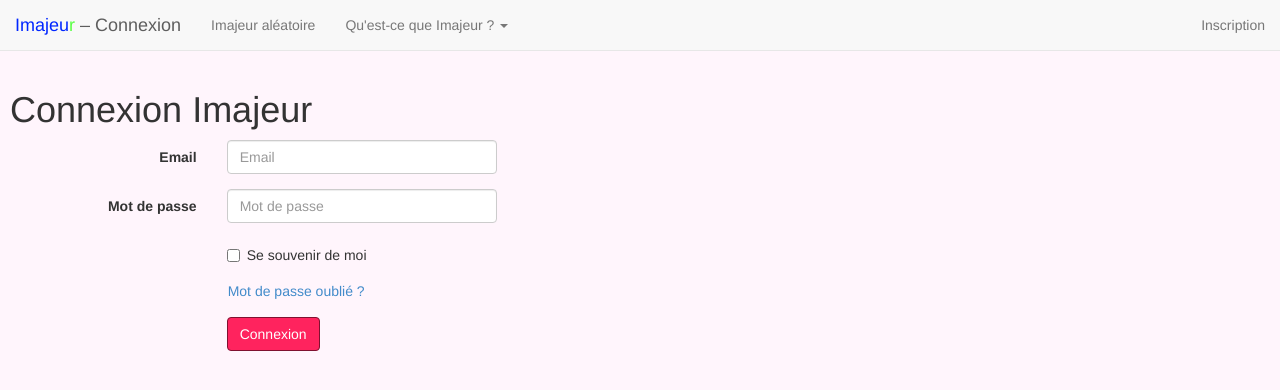
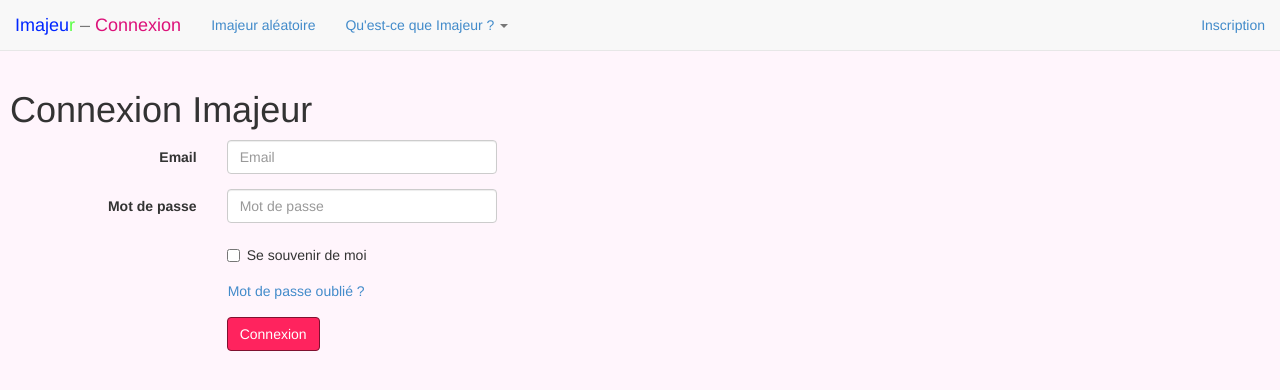
Before and after one commit to nmussy/imajeur, a PHP site: page /connexion/index.html in a window 1280 px wide. Shown: the top 390 px of the page. Run offline with PHP 8.4, Linux system fonts and the light colour scheme.

Commit message:
CSS
nav bar

```diff
--- a/connexion/index.html
+++ b/connexion/index.html
@@ -31,7 +31,7 @@
               <span class="icon-bar"></span>
               <span class="icon-bar"></span>
             </button>
-            <a class="navbar-brand" href="#"><span style="color:#0026FF">Imajeu</span><span style="color:#5AFF44">r</span> &ndash; Connexion</a>
+            <a class="navbar-brand" href="#"><span style="color:#0026FF">Imajeu</span><span style="color:#5AFF44">r</span>  <span style="color:#787878">&ndash;</span>  Connexion</a>
           </div>
 
           <!-- Collect the nav links, forms, and other content for toggling -->
--- a/css/main.css
+++ b/css/main.css
@@ -98,8 +98,35 @@ textarea {
    ========================================================================== */
 
 .has-success {
-    background-color: #5AFF44;
-    border-color: #3BA02B;
+    border-color: #00FF77;
+}
+
+.navbar-default
+.navbar-nav>li>a {
+    color:#428bca;
+}
+
+.navbar-default
+.navbar-nav>li>a:hover {
+    color:#4107F0;
+}
+
+.navbar-default
+.navbar-brand {
+    color: #FF235E;
+}
+
+.navbar-default
+.navbar-brand:hover {
+    color: #DC1179;
+}
+
+/*
+DC1179
+FF0004*/
+
+.dropdown-menu>li>a {
+    color:#4107F0;
 }
 
 body{
@@ -109,7 +136,6 @@ body{
 }
 
 .success {
-    background-color: #5AFF44;
     border-color: #3BA02B;
 }
 
--- a/inscription/index.html
+++ b/inscription/index.html
@@ -32,7 +32,7 @@
               <span class="icon-bar"></span>
               <span class="icon-bar"></span>
             </button>
-            <a class="navbar-brand" href="#"><span style="color:#0026FF">Imajeu</span><span style="color:#5AFF44">r</span> &ndash; Inscription</a>
+            <a class="navbar-brand" href="#"><span style="color:#0026FF">Imajeu</span><span style="color:#5AFF44">r</span> <span style="color:#787878">&ndash;</span> Inscription</a>
           </div>
 
           <!-- Collect the nav links, forms, and other content for toggling -->
```
